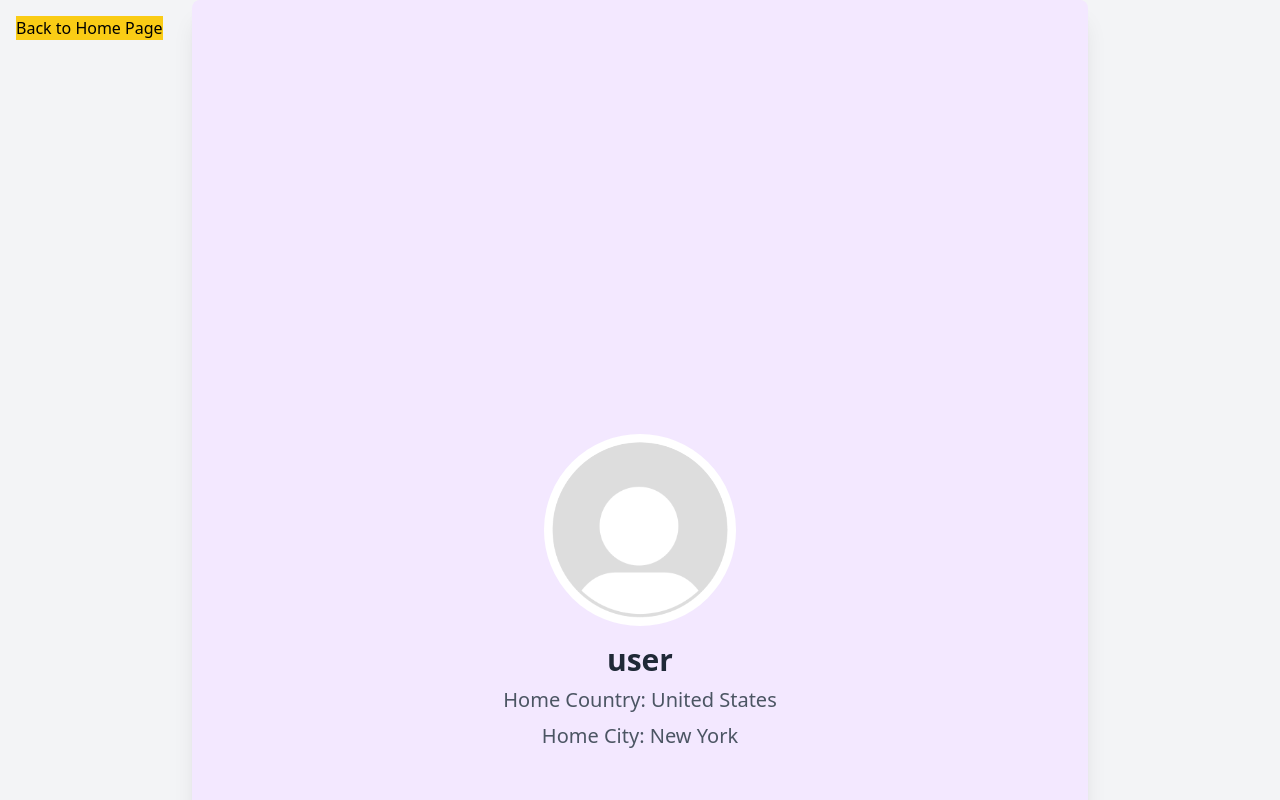
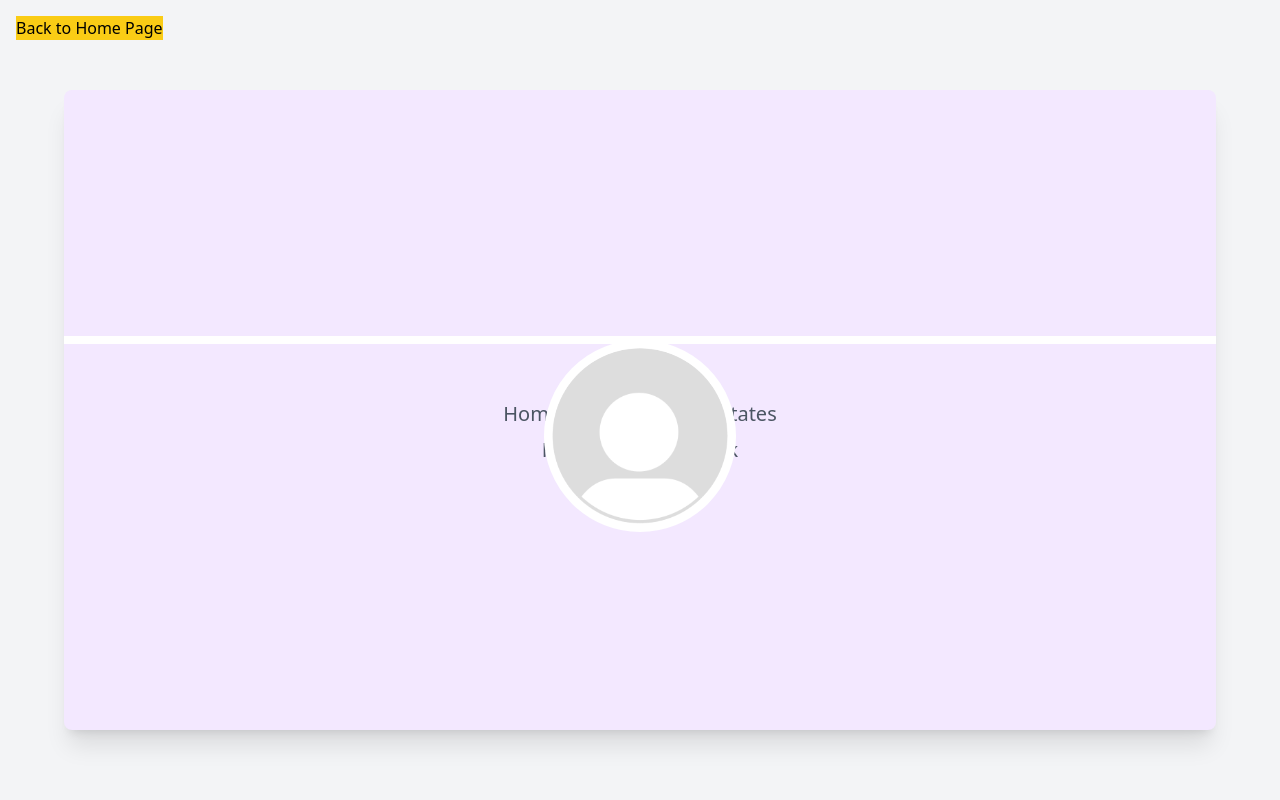
Before and after one commit to Awannng/helloworld, a React (Vite) app: page /profile in a window 1280 px wide. Shown: the top 800 px of the page. Built offline with nearby package versions, Linux system fonts and the light colour scheme.

Commit message:
Profile page minor changes

```diff
--- a/src/pages/ProfilePage.jsx
+++ b/src/pages/ProfilePage.jsx
@@ -28,9 +28,9 @@ const ProfilePage = ({clickProfile, setProfile}) => {
       </div>
 
       {/* Profile Page Container */}
-      <div className="flex flex-col items-center justify-center p-10 bg-purple-100 rounded-lg shadow-xl max-w-4xl w-full h-[1200px]">
+      <div className="flex flex-col items-center justify-center p-10 bg-purple-100 rounded-lg shadow-xl w-[90vw] h-[80vh] mt-5 overflow-hidden">
         {/* Profile Banner (under construction) */}
-        {/* <div className="relative w-full h-96">
+        {/* <div className="relative h-[40vh] w-[90vw]">
             <img
                 src="/images/banner.jpg"
                 alt="Banner"
@@ -40,11 +40,12 @@ const ProfilePage = ({clickProfile, setProfile}) => {
 
         {/* Horizontal Line behind Profile Picture (under construction)*/}
         <div className="relative mb-4 max-w-full w-full flex justify-center">
+
           {/* The horizontal line behind the profile image */}
-          {/* <div className="absolute inset-x-0 top-1/2 border-t-8 border-white w-full"></div> */}
+          <div className="absolute top-1/2 transform -translate-y-1/2 border-t-8 border-white w-[90vw]"></div>
 
           {/* Display Profile Image */}
-          <div className="z-10 bg-white w-48 h-48 rounded-full border-4 border-white flex items-center justify-center">
+          <div className="absolute z-10 bg-white w-48 h-48 rounded-full border-4 border-white flex items-center justify-center">
             <img
               src={user.profileImage}
               alt="Profile Picture"
```
Lines whose indentation alone changed are shown as unchanged.
